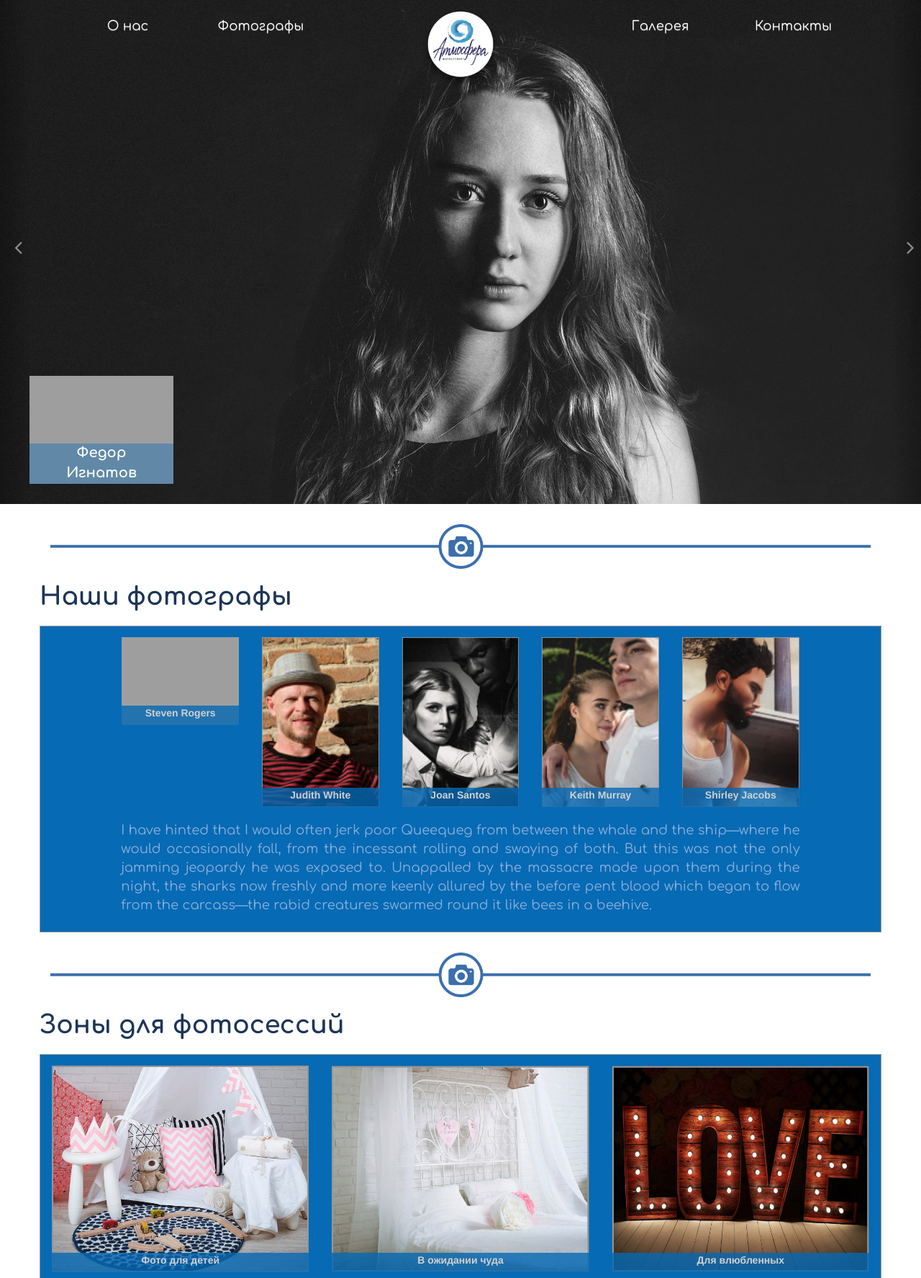
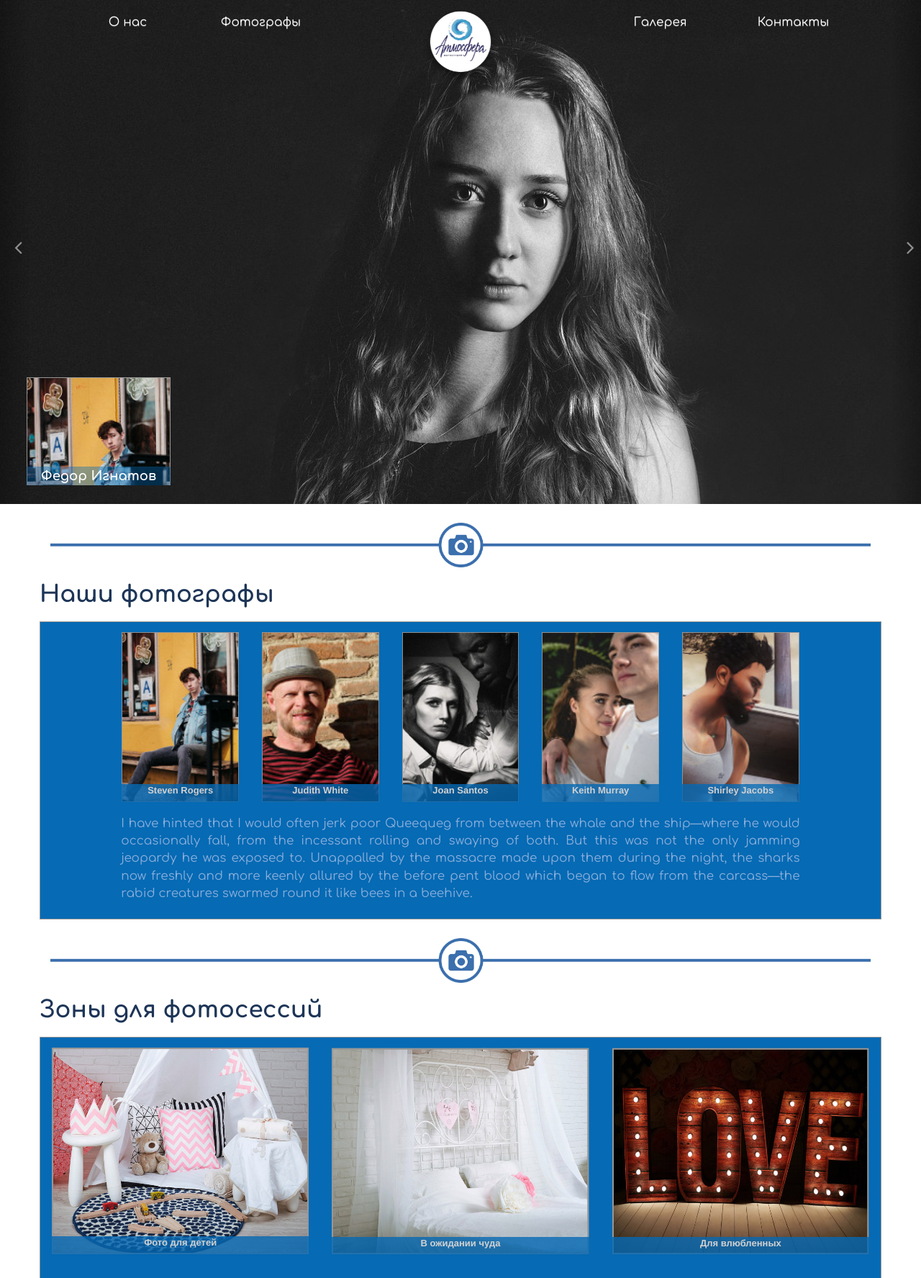
Before and after one commit to fenixsarov/Atmosphere_old, a Django app: page / in a window 1280 px wide. Shown: the top 1775 px of the page at 72% size. Run offline with Django 3.2, Linux system fonts and the light colour scheme; style sheets or scripts are compiled from the project's sources; some libraries are stand-ins or nearby versions; grey boxes are pictures that could not be loaded.

Commit message:
Изменения для мобильной версии - В футер добавлены стили для мобильной версии - Добавлена панель навигации для мобильной версии - На главной странице добавлены стили мобильной версии для фотографов и зон

```diff
--- a/MainApp/templates/index.html
+++ b/MainApp/templates/index.html
@@ -11,7 +11,7 @@
                 <div class="active item">
                     <img src="{% static 'images/photoportfolio/1.jpg' %}" alt="">
                     <div class="row caption">
-                        <img class="photo" src="{% static 'images/photograph/1.png' %}" alt="">
+                        <img class="photo" src="{% static 'images/photograph/1/person.png' %}" alt="">
                         <div class="col-sm-6 description">
                             <span>Федор Игнатов</span>
                         </div>
@@ -20,7 +20,7 @@
                 <div class="item">
                     <img src="{% static 'images/photoportfolio/2.jpg' %}" alt="">
                     <div class="row caption">
-                        <img class="photo" src="{% static 'images/photograph/2.png' %}" alt="">
+                        <img class="photo" src="{% static 'images/photograph/2/person.png' %}" alt="">
                         <div class="col-sm-6 description">
                             <span>Акапян Ефрейтов</span>
                         </div>
@@ -29,7 +29,7 @@
                 <div class="item">
                     <img src="{% static 'images/photoportfolio/3.jpg' %}" alt="">
                     <div class="row caption">
-                        <img class="photo" src="{% static 'images/photograph/3.png' %}" alt="">
+                        <img class="photo" src="{% static 'images/photograph/3/person.png' %}" alt="">
                         <div class="col-sm-6 description">
                             <span>Судорог Пенов</span>
                         </div>
@@ -55,24 +55,24 @@
     <div class="row content photographs">
         <div class="col-sm-12">
             <div class="row">
-                <a class="at-img-link col-sm-2 col-sm-offset-1" href="#">
-                    <img src="{% static 'images/photograph/1.png' %}" alt="" class="at-img">
+                <a class="at-img-link col-xs-4 col-sm-2 col-sm-offset-1" href="#">
+                    <img src="{% static 'images/photograph/1/person.png' %}" alt="" class="at-img">
                     <label class="at-description" for="">Steven Rogers</label>
                 </a>
-                <a class="at-img-link col-sm-2" href="#">
-                    <img src="{% static 'images/photograph/2.png' %}" alt="" class="at-img">
+                <a class="at-img-link col-xs-4 col-sm-2" href="#">
+                    <img src="{% static 'images/photograph/2/person.png' %}" alt="" class="at-img">
                     <label class="at-description" for="">Judith White</label>
                 </a>
-                <a class="at-img-link col-sm-2" href="#">
-                    <img src="{% static 'images/photograph/3.png' %}" alt="" class="at-img">
+                <a class="at-img-link col-xs-4 col-sm-2" href="#">
+                    <img src="{% static 'images/photograph/3/person.png' %}" alt="" class="at-img">
                     <label class="at-description" for="">Joan Santos</label>
                 </a>
-                <a class="at-img-link col-sm-2" href="#">
-                    <img src="{% static 'images/photograph/4.png' %}" alt="" class="at-img">
+                <a class="at-img-link col-xs-4 col-sm-2" href="#">
+                    <img src="{% static 'images/photograph/4/person.png' %}" alt="" class="at-img">
                     <label class="at-description" for="">Keith Murray</label>
                 </a>
-                <a class="at-img-link col-sm-2" href="#">
-                    <img src="{% static 'images/photograph/5.png' %}" alt="" class="at-img">
+                <a class="at-img-link col-xs-4 col-sm-2" href="#">
+                    <img src="{% static 'images/photograph/5/person.png' %}" alt="" class="at-img">
                     <label class="at-description" for="">Shirley Jacobs</label>
                 </a>
             </div>
@@ -94,27 +94,27 @@
     <div class="row content photo-zone">
         <div class="col-xs-12">
             <div class="row img-preview">
-                <a class="at-img-link col-sm-4 col-xs-6" href="#">
+                <a class="at-img-link col-sm-4 col-xs-4" href="#">
                     <img src="{% static 'images/zones/1.png' %}" alt="" class="at-img">
                     <label class="at-description" for="">Фото для детей</label>
                 </a>
-                <a class="at-img-link col-sm-4 col-xs-6" href="#">
+                <a class="at-img-link col-sm-4 col-xs-4" href="#">
                     <img src="{% static 'images/zones/2.png' %}" alt="" class="at-img">
                     <label class="at-description" for="">В ожидании чуда</label>
                 </a>
-                <a class="at-img-link col-sm-4 col-xs-6" href="#">
+                <a class="at-img-link col-sm-4 col-xs-4" href="#">
                     <img src="{% static 'images/zones/3.png' %}" alt="" class="at-img">
                     <label class="at-description" for="">Для влюбленных</label>
                 </a>
-                <a class="at-img-link col-sm-4 col-xs-6" href="#">
+                <a class="at-img-link col-sm-4 col-xs-4" href="#">
                     <img src="{% static 'images/zones/4.png' %}" alt="" class="at-img">
                     <label class="at-description" for="">Куб</label>
                 </a>
-                <a class="at-img-link col-sm-4 col-xs-6" href="#">
+                <a class="at-img-link col-sm-4 col-xs-4" href="#">
                     <img src="{% static 'images/zones/5.png' %}" alt="" class="at-img">
                     <label class="at-description" for="">Свадьба</label>
                 </a>
-                <a class="at-img-link col-sm-4 col-xs-6" href="#">
+                <a class="at-img-link col-sm-4 col-xs-4" href="#">
                     <img src="{% static 'images/zones/6.png' %}" alt="" class="at-img">
                     <label class="at-description" for="">Гостинная</label>
                 </a>
--- a/MainApp/templates/photograph.html
+++ b/MainApp/templates/photograph.html
@@ -10,10 +10,10 @@
 {% block content %}
 <div class="container-fluid photograph-information portfolio">
     <div class="row">
-        <div class="col-sm-6 photograph-img">
+        <div class="col-xs-6 photograph-img">
             <img src="{% static 'images/photograph/1/person.png' %}" alt="" class="img-stretch">
         </div>
-        <div class="col-sm-6 photograph-information portfolio">
+        <div class="col-xs-6 photograph-information portfolio">
             <div class="row">
                 <div class="col-sm-12 desc">
                     <div class="row photograph-label">фотограф</div>
--- a/static/js/main.js
+++ b/static/js/main.js
@@ -1,19 +1,46 @@
 $(function () {
-    $('.navbar-at').css({
-        top: -$('.navbar-at').height(),
+    $('.at-navbar').css({
+        top: -$('.at-navbar').height(),
         opacity: 0
     }).animate({
         opacity: 1,
         top: 0
     }, 600);
 
+    $('.slide-btn')
+        .on('click', function () {
+            if ($(this).hasClass('at-navbar-show')) {
+                $(this)
+                    .removeClass('at-navbar-show')
+                    .parent()
+                    .animate({
+                        'left': 0
+                    }, 300, function () {
+                        $('body').css({
+                            'overflow': 'hidden'
+                        });
+                    });
+            } else {
+                $(this)
+                    .addClass('at-navbar-show')
+                    .parent()
+                    .animate({
+                        'left': '-205px'
+                    }, 300, function () {
+                        $('body').css({
+                            'overflow': 'auto'
+                        });
+                    });
+            }
+        });
+
     $(window).scroll(function () {
         if ($(window).scrollTop() > 150) {
-            $('nav.navbar.navbar-at')
-                .addClass('navbar-at-scroll');
+            $('nav.navbar.at-navbar')
+                .addClass('at-navbar-scroll');
         } else {
-            $('nav.navbar.navbar-at')
-                .removeClass('navbar-at-scroll');
+            $('nav.navbar.at-navbar')
+                .removeClass('at-navbar-scroll');
         }
     });
 
--- a/static/less/header.less
+++ b/static/less/header.less
@@ -1,11 +1,25 @@
-nav.navbar.navbar-at {
+@media (max-width: @screen-sm-min) {
+    body {
+
+    }
+}
+
+@media (min-width: @screen-sm-min) {
+
+}
+nav.navbar {
     position: fixed;
     top: 0;
+    ul.nav.navbar-nav {
+        margin-top: 0;
+    }
+}
+
+nav.at-navbar{
     opacity: 0;
     width: 100%;
     border-radius: 0;
     z-index: 1000;
-    background-color: rgba(255,255,255,0);
     box-shadow: 0;
     transition: background-color 0.3s ease-in;
     .nav.navbar-nav {
@@ -17,7 +31,7 @@ nav.navbar.navbar-at {
         }
         li > a {
             .font-text(1.3em);
-            padding: 25px;
+            padding: 20px 0 20px 0;
             color: white;
             transition: 0.2s ease-in;
             &:hover {
--- a/static/less/main.less
+++ b/static/less/main.less
@@ -237,18 +237,19 @@ div.content.portfolio-img {
             padding-top: 10px;
             padding-bottom: 10px;
             color: #fff;
-            font-size: 3em;
+            font-size: 2em;
             letter-spacing: 5.45px;
             text-shadow: 2px 2px 2px rgba(255,255,255,0.50);
         }
         .description {
             opacity: 0;
             color: #fff;
+            font-size: 1em;
         }
     }
 }
 
-.portfolio-img {
+.galery {
     .photo {
         min-height: 300px;
         background-repeat: no-repeat;
--- a/static/less/media.less
+++ b/static/less/media.less
@@ -7,12 +7,16 @@
 @screen-lg-min: 1200px;
 
 @media (min-width: @screen-sm-min) {
-    font-size: 12px;
+    body {
+        font-size: 10px;
+    }
 }
 
 /* Medium devices (desktops, 992px and up) */
 @media (min-width: @screen-md-min) {
-    font-size: 14px;
+    body {
+        font-size: 13px;
+    }
 }
 
 /* Large devices (large desktops, 1200px and up) */
--- a/static/less/photograph.less
+++ b/static/less/photograph.less
@@ -1,4 +1,13 @@
 .photograph-information, .photograph-information .row {
+}
+
+.photograph-information {
+    .photograph-img {
+        background-position: center;
+        background-repeat: no-repeat;
+        background-size: cover;
+        height: 100%;
+    }
 }
 
 div.content.galery {
@@ -8,9 +17,10 @@ div.content.galery {
     .photo {
         cursor: pointer;
         padding: 0;
+        height: 20em;
         a {
-            height: 20em;
             display: block;
+            height: 100%;
             width: 100%;
             background-position: center;
             background-repeat: no-repeat;
--- a/templates/base.html
+++ b/templates/base.html
@@ -37,15 +37,25 @@
     {% endcompress %}
 </head>
 <body>
-    <nav class="navbar navbar-at">
+    <nav class="navbar at-navbar-slide visible-xs">
+        <button class="slide-btn at-navbar-show">
+            <span class="sr-only">Toggle navigation</span>
+            <span class="fa fa-bars"></span>
+        </button>
+        <ul class="nav navbar-nav">
+            <li class="col-xs-12">
+                <a class="logo" href="/">
+                    <img src="{% static 'images/HeaderLogo.png' %}" alt="Фотостудия Атмосфера">
+                </a>
+            </li>
+            <li class="col-xs-12"><a href="about">О нас</a></li>
+            <li class="col-xs-12"><a href="photographs">Фотографы</a></li>
+            <li class="col-xs-12"><a href="#">Галерея</a>
+            <li class="col-xs-12"><a href="#">Контакты</a>
+        </ul>
+    </nav>
+    <nav class="navbar at-navbar hidden-xs">
         <div class="container">
-            <div class="row navbar-header">
-                <button type="button" class="navbar-toggle collapsed" data-toggle="collapse" data-target="#bs-example-navbar-collapse-1" aria-expanded="false">
-                <span class="sr-only">Toggle navigation</span>
-                <span class="icon-bar"></span>
-                <span class="icon-bar"></span>
-                <span class="icon-bar"></span>
-            </div>
             <div class="row collapse navbar-collapse" id="bs-example-navbar-collapse-1">
                 <ul class="nav navbar-nav">
                     <li class="col-sm-2"><a href="about">О нас</a></li>
@@ -61,16 +71,17 @@
                     <li class="col-sm-2"><a href="#">Контакты</a>
                 </ul>
             </div>
+        </div>
     </nav>
 {% block content %}
 {% endblock %}
 <footer class="container">
     <div class="row">
-        <img class="col-sm-1" src="{% static 'images/HeaderLogo.png' %}" alt="Фотостудия Атмосфера">
-        <p id="copy" class="col-sm-9">
+        <img class="col-xs-2 col-sm-1" src="{% static 'images/HeaderLogo.png' %}" alt="Фотостудия Атмосфера">
+        <p id="copy" class="col-xs-8 col-sm-9">
             &copy;2017 Все права защищены. Тишкин Дмитрий,Кравец Дмитрий
         </p>
-        <div class="col-sm-2 social">
+        <div class="col-xs-2 col-sm-2 social">
             <a href=""><span class="fa fa-2x fa-vk"></span></a>
             <a href=""><span class="fa fa-2x fa-instagram"></span></a>
         </div>
```
Also changed, not shown: other parts of static/less/header.less (+40 -2 lines), static/js/photograph.js (+8 -1 lines), static/images/photograph/2/person.png (renamed from static/images/photograph/2.png), static/images/photograph/3/person.png (renamed from static/images/photograph/3.png), static/images/photograph/4/person.png (renamed from static/images/photograph/4.png), static/images/photograph/5/person.png (renamed from static/images/photograph/5.png). Lines whose indentation alone changed are shown as unchanged.
